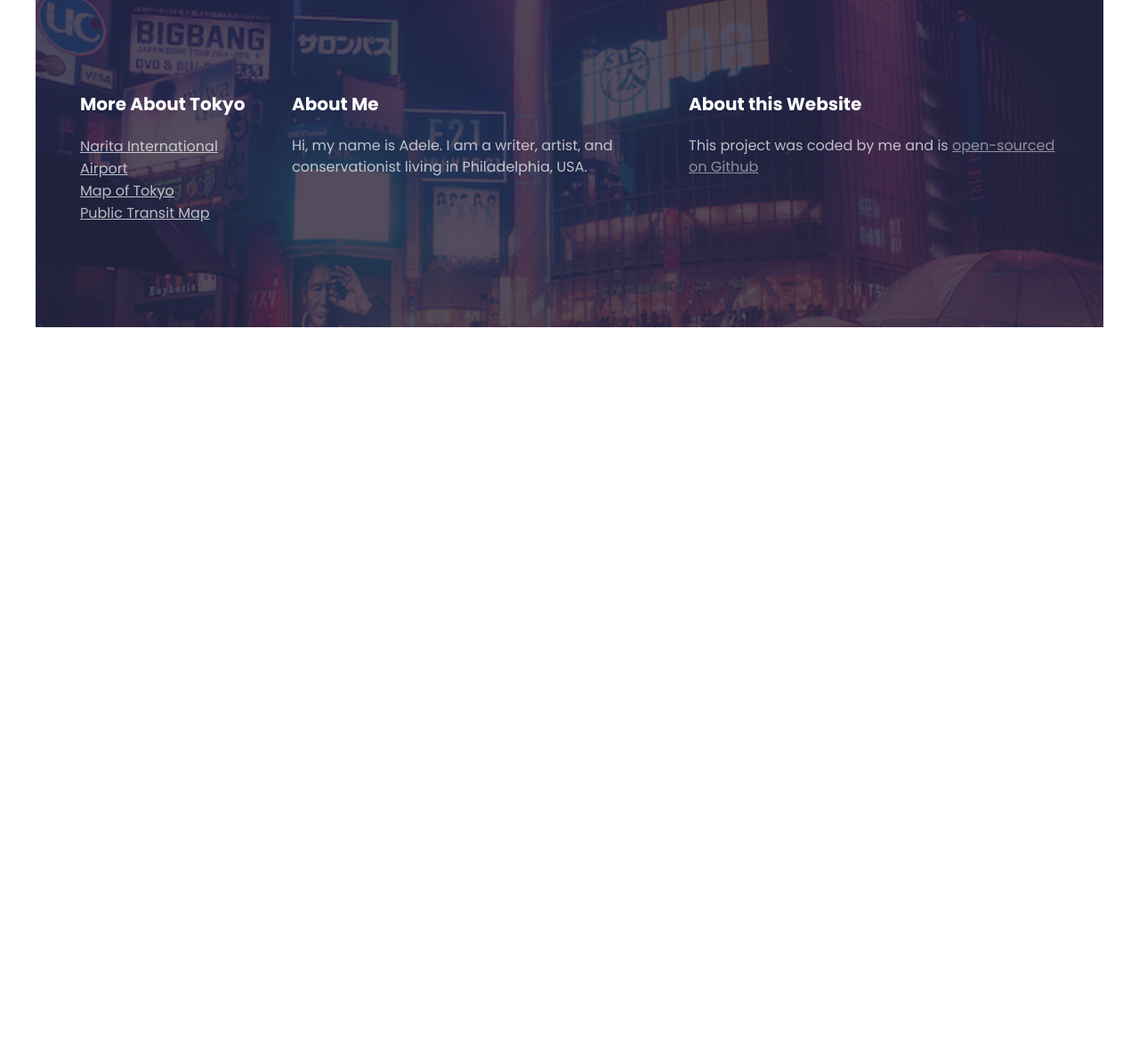
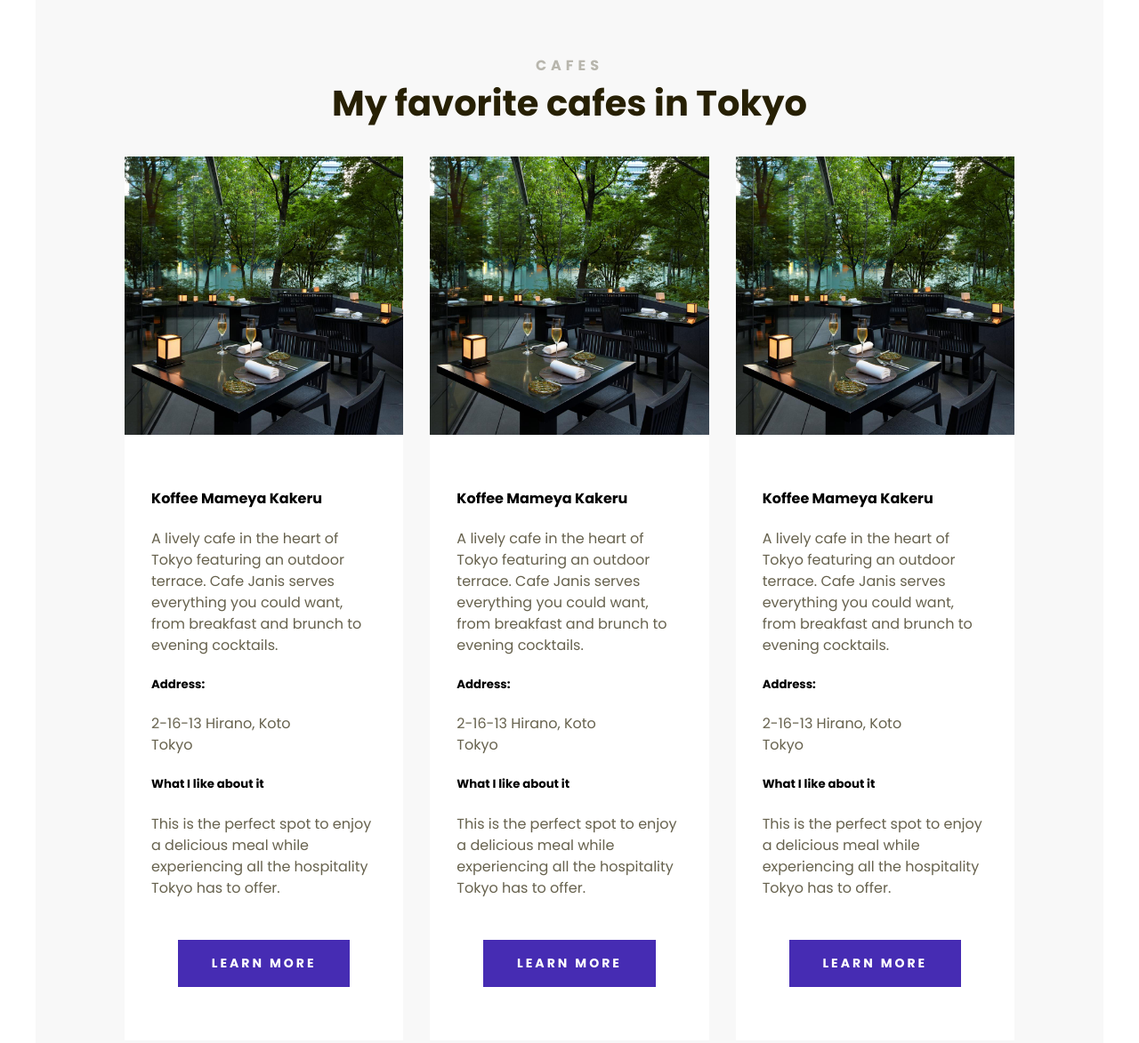
Before and after one commit to space-ventura/Add-On-Project, a plain HTML site: page index.html in a window 1280 px wide. Shown: the part 1297-2470 px from the top of the page at 89% size. Before the commit the page ends 1673 px from the top, so only its background shows below. Drawn offline with Linux system fonts and the light colour scheme.

Commit message:
Added card section

```diff
--- a/index.html
+++ b/index.html
@@ -37,6 +37,78 @@
               its fashion and shopping, from the trendy shopping districts of
               Harajuku and Shibuya, to the luxury flagships of Ginza.
             </p>
+          </div>
+        </section>
+        <section class="secondary">
+          <h2 class="text-center">CAFES</h2>
+          <h3 class="text-center">My favorite cafes in Tokyo</h3>
+          <div class="grid-cafes">
+            <div class="card">
+              <div class="card-header">
+              <img src="images/cafe-1.jpeg" alt="Cafe in Tokyo" />
+              </div>
+              <div class="card-body">
+              <h4>Koffee Mameya Kakeru</h4>
+              <p>
+                A lively cafe in the heart of Tokyo featuring an outdoor
+                terrace. Cafe Janis serves everything you could want, from
+                breakfast and brunch to evening cocktails.
+              </p>
+              <h5>Address:</h5>
+              <p>2-16-13 Hirano, Koto </br>Tokyo</p>
+              <h5>What I like about it</h5>
+              <p>
+                This is the perfect spot to enjoy a delicious meal while experiencing all the hospitality Tokyo has to offer.
+              </p>
+              <div class="card-footer">
+              <a href="https://www.timeout.com/tokyo/restaurants/koffee-mameya-kakeru" target="_blank" class="btn">Learn More</a>
+            </div>
+            </div>
+            </div>
+             <div class="card">
+              <div class="card-header">
+              <img src="images/cafe-1.jpeg" alt="Cafe in Tokyo" />
+              </div>
+              <div class="card-body">
+              <h4>Koffee Mameya Kakeru</h4>
+              <p>
+                A lively cafe in the heart of Tokyo featuring an outdoor
+                terrace. Cafe Janis serves everything you could want, from
+                breakfast and brunch to evening cocktails.
+              </p>
+              <h5>Address:</h5>
+              <p>2-16-13 Hirano, Koto </br>Tokyo</p>
+              <h5>What I like about it</h5>
+              <p>
+                This is the perfect spot to enjoy a delicious meal while experiencing all the hospitality Tokyo has to offer.
+              </p>
+              <div class="card-footer">
+              <a href="https://www.timeout.com/tokyo/restaurants/koffee-mameya-kakeru" target="_blank" class="btn">Learn More</a>
+            </div>
+            </div>
+            </div>
+             <div class="card">
+              <div class="card-header">
+              <img src="images/cafe-1.jpeg" alt="Cafe in Tokyo" />
+              </div>
+              <div class="card-body">
+              <h4>Koffee Mameya Kakeru</h4>
+              <p>
+                A lively cafe in the heart of Tokyo featuring an outdoor
+                terrace. Cafe Janis serves everything you could want, from
+                breakfast and brunch to evening cocktails.
+              </p>
+              <h5>Address:</h5>
+              <p>2-16-13 Hirano, Koto </br>Tokyo</p>
+              <h5>What I like about it</h5>
+              <p>
+                This is the perfect spot to enjoy a delicious meal while experiencing all the hospitality Tokyo has to offer.
+              </p>
+              <div class="card-footer">
+              <a href="https://www.timeout.com/tokyo/restaurants/koffee-mameya-kakeru" target="_blank" class="btn">Learn More</a>
+            </div>
+            </div>
+            </div>
           </div>
         </section>
       </main>
--- a/src/styles.css
+++ b/src/styles.css
@@ -90,9 +90,13 @@ footer a {
 }
 
 section {
-  max-width: 1100px;
+  max-width: 100%;
   margin: 0 auto;
-  padding: 100px 0;
+  padding: 100px;
+}
+
+section.secondary {
+  background: #f8f8f8;
 }
 
 
@@ -119,6 +123,22 @@ main h3 {
   margin:0;
 }
 
+.main h4 {
+  font-weight: 700;
+  font-size: 24px;
+  line-height: 1;
+  color: #272004;
+  margin: 0;
+}
+
+.main h5 {
+  font-weight: 700;
+  font-size: 13px;
+  line-height: 1.5;
+  color: #272004;
+  margin: 0;
+}
+
 p {
 font-style: normal;
   font-weight: 400;
@@ -126,6 +146,10 @@ font-style: normal;
   line-height: 1.5;
   color: #272004;
   opacity: 0.7;
+}
+
+.card-footer {
+  padding: 30px 30px;
 }
 
 .grid-footer {
@@ -138,10 +162,45 @@ main img {
   width: 100%;
 }
 
+.card {
+  background-color: white;
+  margin: 30px 0;
+}
+
+.card-body {
+  padding: 30px;
+}
+
+.btn {
+  display: block;
+  background-color: #462cb3;
+  color: white;
+  font-weight: 700;
+  font-size: 14px;
+  line-height: 1.5;
+  text-align: center;
+  letter-spacing: 3px;
+  text-transform: uppercase;
+  padding: 16px;
+  text-decoration: none;
+}
+
+
 .grid-main {
   display: grid;
   grid-template-columns: 1fr 1fr;
   grid-gap: 30px;
+
+}
+
+.grid-cafes {
+    display: grid;
+      grid-template-columns: 1fr 1fr 1fr;
+      grid-gap: 30px;
+}
+
+.text-center {
+  text-align: center;
 }
 
 @media (max-width: 960px) {
@@ -165,6 +224,10 @@ header h3 {
   grid-template-columns: 1fr;
   grid-gap: 10px;
 }
+.grid-cafes {
+  grid-template-columns: 1fr;
+  grid-gap: 10px;
+}
 section {
   padding: 30px 0;
 }
```
Also changed, not shown: images/cafe-1.jpeg (added), images/cafe-2.jpeg (added), images/cafe-3.jpeg (added), 2 other files.
